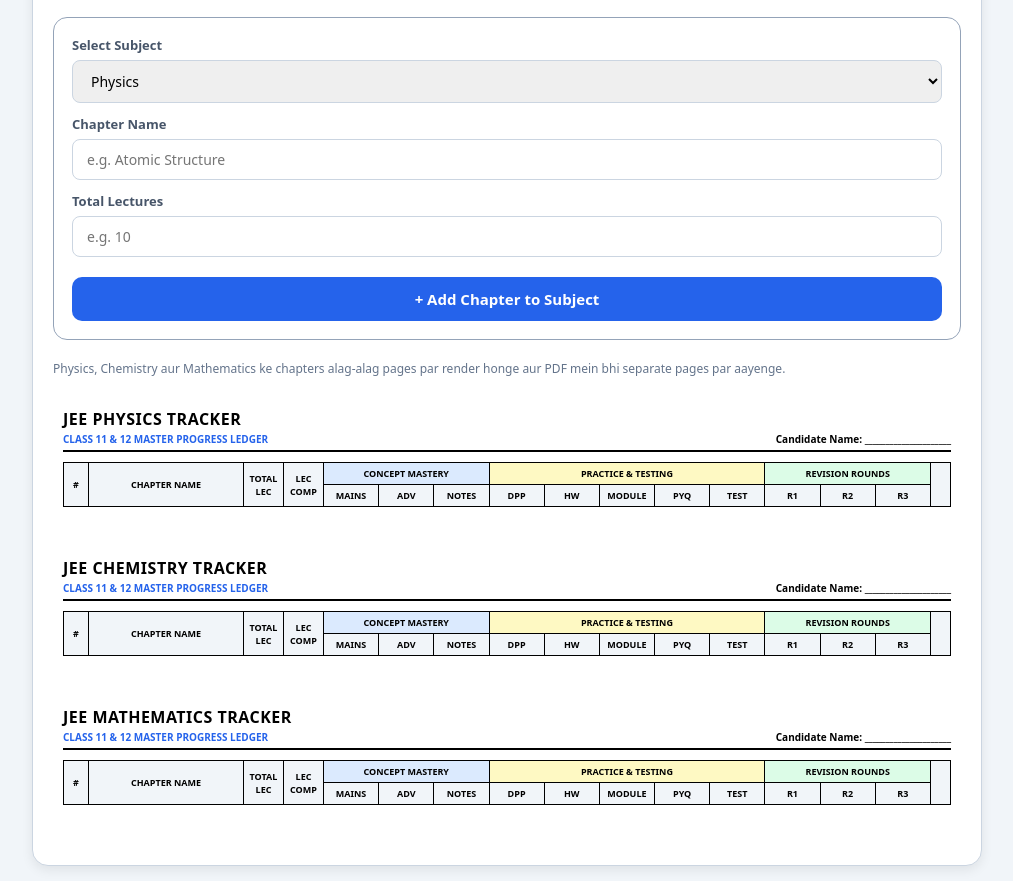
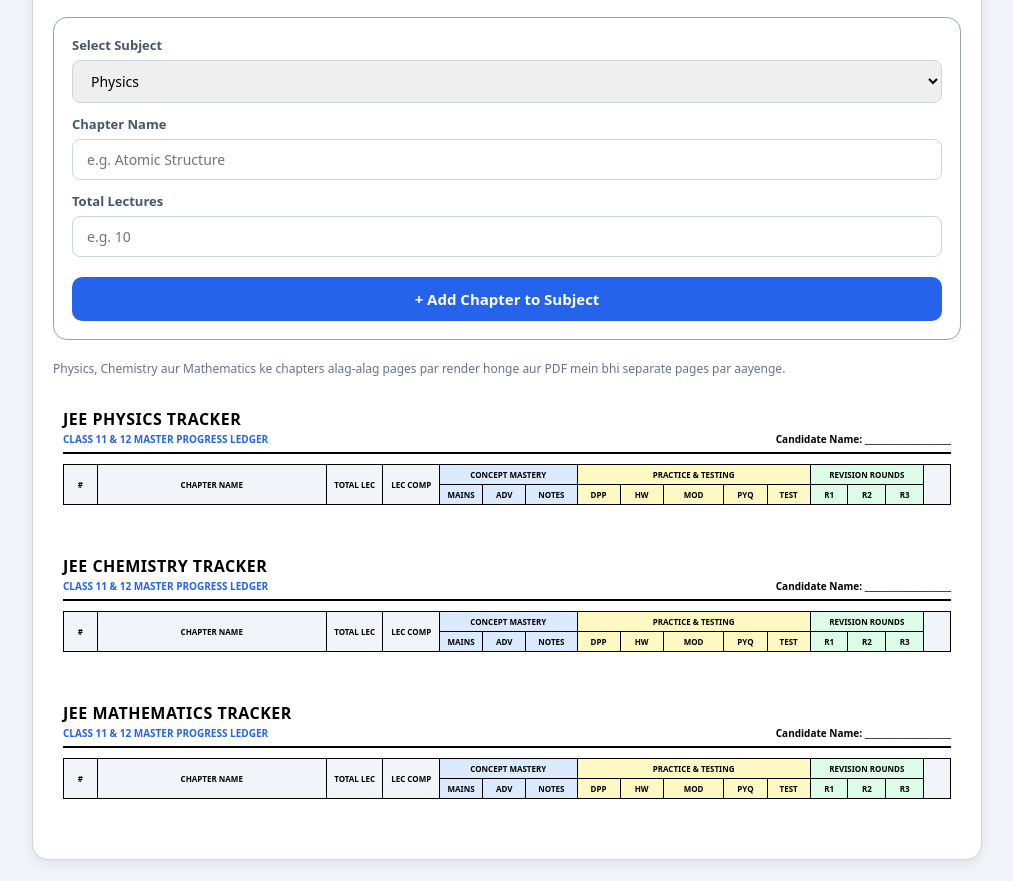
Before and after one commit to raj4rchives/Random, a website: page index.html in a window 1280 px wide. Shown: the part 162-1043 px from the top of the page, without its empty margins (133-1146 px from the left). Drawn offline with Linux system fonts and the light colour scheme.

Commit message:
Update index.html

```diff
--- a/index.html
+++ b/index.html
@@ -151,7 +151,7 @@
             justify-content: space-between;
             align-items: flex-end;
             border-bottom: 2px solid #000;
-            padding-bottom: 4px;
+            padding-bottom: 6px;
             margin-bottom: 10px;
         }
 
@@ -177,40 +177,43 @@
             color: #000;
         }
 
-        /* Fixed Layout to prevent table overflow */
+        /* Strict Table Layout to prevent column vertical text crunching */
         table.tracker-table {
             width: 100%;
             table-layout: fixed;
             border-collapse: collapse;
-            font-size: 10px;
+            font-size: 9px;
         }
 
         table.tracker-table th,
         table.tracker-table td {
             border: 1px solid #000000 !important;
-            padding: 4px 2px;
+            padding: 4px 1px;
             text-align: center;
             vertical-align: middle;
             color: #000;
-            word-break: break-word;
+            overflow: hidden;
+            text-overflow: ellipsis;
+            white-space: nowrap;
         }
 
-        th.head-main { background-color: #f1f5f9; font-size: 9px; font-weight: 800; }
-        th.head-concept { background-color: #dbeafe; color: #1e40af; font-weight: 800; font-size: 9px; }
-        th.head-practice { background-color: #fef9c3; color: #854d0e; font-weight: 800; font-size: 9px; }
-        th.head-revision { background-color: #dcfce7; color: #166534; font-weight: 800; font-size: 9px; }
+        th.head-main { background-color: #f1f5f9; font-size: 8px; font-weight: 800; }
+        th.head-concept { background-color: #dbeafe; color: #1e40af; font-weight: 800; font-size: 8px; }
+        th.head-practice { background-color: #fef9c3; color: #854d0e; font-weight: 800; font-size: 8px; }
+        th.head-revision { background-color: #dcfce7; color: #166534; font-weight: 800; font-size: 8px; }
 
         td.chap-cell {
             text-align: left;
             padding-left: 6px;
             font-weight: 700;
             font-size: 10px;
+            white-space: normal !important;
         }
 
         .box-tick {
             display: inline-block;
-            width: 11px;
-            height: 11px;
+            width: 10px;
+            height: 10px;
             border: 1px solid #000;
             border-radius: 2px;
             background: #fff;
@@ -222,7 +225,7 @@
             color: #ef4444;
             font-weight: bold;
             cursor: pointer;
-            font-size: 12px;
+            font-size: 11px;
         }
 
         @media print {
@@ -242,11 +245,11 @@
 
     <!-- Action Buttons -->
     <div class="action-grid">
-        <button class="btn btn-clear" onclick="clearAll()">Clear All</button>
-        <button class="btn btn-export" onclick="exportJSON()">📤 Export</button>
-        <button class="btn btn-import" onclick="document.getElementById('importFile').click()">📥 Import</button>
+        <button type="button" class="btn btn-clear" onclick="clearAll()">Clear All</button>
+        <button type="button" class="btn btn-export" onclick="exportJSON()">📤 Export</button>
+        <button type="button" class="btn btn-import" onclick="document.getElementById('importFile').click()">📥 Import</button>
         <input type="file" id="importFile" style="display: none;" accept=".json" onchange="importJSON(event)">
-        <button class="btn btn-download" onclick="downloadPDF()">📄 Download PDF</button>
+        <button type="button" class="btn btn-download" onclick="downloadPDF()">📄 Download PDF</button>
     </div>
 
     <!-- Input Form -->
@@ -289,29 +292,47 @@
                 <div class="pdf-meta">Candidate Name: _____________________</div>
             </div>
             <table class="tracker-table">
+                <colgroup>
+                    <col style="width: 25px;">
+                    <col style="width: 170px;">
+                    <col style="width: 42px;">
+                    <col style="width: 42px;">
+                    <col style="width: 32px;">
+                    <col style="width: 32px;">
+                    <col style="width: 38px;">
+                    <col style="width: 32px;">
+                    <col style="width: 32px;">
+                    <col style="width: 45px;">
+                    <col style="width: 32px;">
+                    <col style="width: 32px;">
+                    <col style="width: 28px;">
+                    <col style="width: 28px;">
+                    <col style="width: 28px;">
+                    <col style="width: 20px;">
+                </colgroup>
                 <thead>
                     <tr>
-                        <th rowspan="2" class="head-main" style="width: 25px;">#</th>
-                        <th rowspan="2" class="head-main" style="width: 155px;">CHAPTER NAME</th>
-                        <th rowspan="2" class="head-main" style="width: 40px;">TOTAL LEC</th>
-                        <th rowspan="2" class="head-main" style="width: 40px;">LEC COMP</th>
+                        <th rowspan="2" class="head-main">#</th>
+                        <th rowspan="2" class="head-main">CHAPTER NAME</th>
+                        <th rowspan="2" class="head-main">TOTAL LEC</th>
+                        <th rowspan="2" class="head-main">LEC COMP</th>
                         <th colspan="3" class="head-concept">CONCEPT MASTERY</th>
                         <th colspan="5" class="head-practice">PRACTICE & TESTING</th>
                         <th colspan="3" class="head-revision">REVISION ROUNDS</th>
-                        <th rowspan="2" class="head-main btn-delete-row" style="width: 20px;"></th>
+                        <th rowspan="2" class="head-main btn-delete-row"></th>
                     </tr>
                     <tr>
-                        <th class="head-main">MAINS</th>
-                        <th class="head-main">ADV</th>
-                        <th class="head-main">NOTES</th>
-                        <th class="head-main">DPP</th>
-                        <th class="head-main">HW</th>
-                        <th class="head-main">MODULE</th>
-                        <th class="head-main">PYQ</th>
-                        <th class="head-main">TEST</th>
-                        <th class="head-main">R1</th>
-                        <th class="head-main">R2</th>
-                        <th class="head-main">R3</th>
+                        <th class="head-concept">MAINS</th>
+                        <th class="head-concept">ADV</th>
+                        <th class="head-concept">NOTES</th>
+                        <th class="head-practice">DPP</th>
+                        <th class="head-practice">HW</th>
+                        <th class="head-practice">MOD</th>
+                        <th class="head-practice">PYQ</th>
+                        <th class="head-practice">TEST</th>
+                        <th class="head-revision">R1</th>
+                        <th class="head-revision">R2</th>
+                        <th class="head-revision">R3</th>
                     </tr>
                 </thead>
                 <tbody id="physicsTableBody"></tbody>
@@ -328,29 +349,47 @@
                 <div class="pdf-meta">Candidate Name: _____________________</div>
             </div>
             <table class="tracker-table">
+                <colgroup>
+                    <col style="width: 25px;">
+                    <col style="width: 170px;">
+                    <col style="width: 42px;">
+                    <col style="width: 42px;">
+                    <col style="width: 32px;">
+                    <col style="width: 32px;">
+                    <col style="width: 38px;">
+                    <col style="width: 32px;">
+                    <col style="width: 32px;">
+                    <col style="width: 45px;">
+                    <col style="width: 32px;">
+                    <col style="width: 32px;">
+                    <col style="width: 28px;">
+                    <col style="width: 28px;">
+                    <col style="width: 28px;">
+                    <col style="width: 20px;">
+                </colgroup>
                 <thead>
                     <tr>
-                        <th rowspan="2" class="head-main" style="width: 25px;">#</th>
-                        <th rowspan="2" class="head-main" style="width: 155px;">CHAPTER NAME</th>
-                        <th rowspan="2" class="head-main" style="width: 40px;">TOTAL LEC</th>
-                        <th rowspan="2" class="head-main" style="width: 40px;">LEC COMP</th>
+                        <th rowspan="2" class="head-main">#</th>
+                        <th rowspan="2" class="head-main">CHAPTER NAME</th>
+                        <th rowspan="2" class="head-main">TOTAL LEC</th>
+                        <th rowspan="2" class="head-main">LEC COMP</th>
                         <th colspan="3" class="head-concept">CONCEPT MASTERY</th>
                         <th colspan="5" class="head-practice">PRACTICE & TESTING</th>
                         <th colspan="3" class="head-revision">REVISION ROUNDS</th>
-                        <th rowspan="2" class="head-main btn-delete-row" style="width: 20px;"></th>
+                        <th rowspan="2" class="head-main btn-delete-row"></th>
                     </tr>
                     <tr>
-                        <th class="head-main">MAINS</th>
-                        <th class="head-main">ADV</th>
-                        <th class="head-main">NOTES</th>
-                        <th class="head-main">DPP</th>
-                        <th class="head-main">HW</th>
-                        <th class="head-main">MODULE</th>
-                        <th class="head-main">PYQ</th>
-                        <th class="head-main">TEST</th>
-                        <th class="head-main">R1</th>
-                        <th class="head-main">R2</th>
-                        <th class="head-main">R3</th>
+                        <th class="head-concept">MAINS</th>
+                        <th class="head-concept">ADV</th>
+                        <th class="head-concept">NOTES</th>
+                        <th class="head-practice">DPP</th>
+                        <th class="head-practice">HW</th>
+                        <th class="head-practice">MOD</th>
+                        <th class="head-practice">PYQ</th>
+                        <th class="head-practice">TEST</th>
+                        <th class="head-revision">R1</th>
+                        <th class="head-revision">R2</th>
+                        <th class="head-revision">R3</th>
                     </tr>
                 </thead>
                 <tbody id="chemistryTableBody"></tbody>
@@ -367,29 +406,47 @@
                 <div class="pdf-meta">Candidate Name: _____________________</div>
             </div>
             <table class="tracker-table">
+                <colgroup>
+                    <col style="width: 25px;">
+                    <col style="width: 170px;">
+                    <col style="width: 42px;">
+                    <col style="width: 42px;">
+                    <col style="width: 32px;">
+                    <col style="width: 32px;">
+                    <col style="width: 38px;">
+                    <col style="width: 32px;">
+                    <col style="width: 32px;">
+                    <col style="width: 45px;">
+                    <col style="width: 32px;">
+                    <col style="width: 32px;">
+                    <col style="width: 28px;">
+                    <col style="width: 28px;">
+                    <col style="width: 28px;">
+                    <col style="width: 20px;">
+                </colgroup>
                 <thead>
                     <tr>
-                        <th rowspan="2" class="head-main" style="width: 25px;">#</th>
-                        <th rowspan="2" class="head-main" style="width: 155px;">CHAPTER NAME</th>
-                        <th rowspan="2" class="head-main" style="width: 40px;">TOTAL LEC</th>
-                        <th rowspan="2" class="head-main" style="width: 40px;">LEC COMP</th>
+                        <th rowspan="2" class="head-main">#</th>
+                        <th rowspan="2" class="head-main">CHAPTER NAME</th>
+                        <th rowspan="2" class="head-main">TOTAL LEC</th>
+                        <th rowspan="2" class="head-main">LEC COMP</th>
                         <th colspan="3" class="head-concept">CONCEPT MASTERY</th>
                         <th colspan="5" class="head-practice">PRACTICE & TESTING</th>
                         <th colspan="3" class="head-revision">REVISION ROUNDS</th>
-                        <th rowspan="2" class="head-main btn-delete-row" style="width: 20px;"></th>
+                        <th rowspan="2" class="head-main btn-delete-row"></th>
                     </tr>
                     <tr>
-                        <th class="head-main">MAINS</th>
-                        <th class="head-main">ADV</th>
-                        <th class="head-main">NOTES</th>
-                        <th class="head-main">DPP</th>
-                        <th class="head-main">HW</th>
-                        <th class="head-main">MODULE</th>
-                        <th class="head-main">PYQ</th>
-                        <th class="head-main">TEST</th>
-                        <th class="head-main">R1</th>
-                        <th class="head-main">R2</th>
-                        <th class="head-main">R3</th>
+                        <th class="head-concept">MAINS</th>
+                        <th class="head-concept">ADV</th>
+                        <th class="head-concept">NOTES</th>
+                        <th class="head-practice">DPP</th>
+                        <th class="head-practice">HW</th>
+                        <th class="head-practice">MOD</th>
+                        <th class="head-practice">PYQ</th>
+                        <th class="head-practice">TEST</th>
+                        <th class="head-revision">R1</th>
+                        <th class="head-revision">R2</th>
+                        <th class="head-revision">R3</th>
                     </tr>
                 </thead>
                 <tbody id="mathematicsTableBody"></tbody>
@@ -422,7 +479,7 @@
     };
 
     function init() {
-        const saved = localStorage.getItem('jee_all_subjects_tracker');
+        const saved = localStorage.getItem('jee_all_subjects_tracker_v2');
         if (saved) {
             try {
                 syllabusData = JSON.parse(saved);
@@ -459,66 +516,3 @@
         });
         tbody.innerHTML = html;
     }
-
-    function renderAllTables() {
-        renderTableFor('Physics', 'physicsTableBody');
-        renderTableFor('Chemistry', 'chemistryTableBody');
-        renderTableFor('Mathematics', 'mathematicsTableBody');
-        localStorage.setItem('jee_all_subjects_tracker', JSON.stringify(syllabusData));
-    }
-
-    function addChapter() {
-        const subject = document.getElementById('subjectSelect').value;
-        const name = document.getElementById('chapNameInput').value.trim();
-        const total = document.getElementById('totLecInput').value.trim();
-
-        if (!name || !total) {
-            alert('Kripya Chapter Name aur Total Lectures dono fill karein!');
-            return;
-        }
-
-        if (!syllabusData[subject]) syllabusData[subject] = [];
-        syllabusData[subject].push({ name: name, total: total });
-
-        document.getElementById('chapNameInput').value = '';
-        document.getElementById('totLecInput').value = '';
-        renderAllTables();
-    }
-
-    function deleteChapter(subject, index) {
-        syllabusData[subject].splice(index, 1);
-        renderAllTables();
-    }
-
-    function clearAll() {
-        if (confirm('Kya aap saare subjects ka data clear karna chahte hain?')) {
-            syllabusData = { Physics: [], Chemistry: [], Mathematics: [] };
-            renderAllTables();
-        }
-    }
-
-    function exportJSON() {
-        const dataStr = "data:text/json;charset=utf-8," + encodeURIComponent(JSON.stringify(syllabusData, null, 2));
-        const downloadAnchor = document.createElement('a');
-        downloadAnchor.setAttribute("href", dataStr);
-        downloadAnchor.setAttribute("download", "jee_all_subjects_backup.json");
-        document.body.appendChild(downloadAnchor);
-        downloadAnchor.click();
-        downloadAnchor.remove();
-    }
-
-    function importJSON(event) {
-        const file = event.target.files[0];
-        if (!file) return;
-
-        const reader = new FileReader();
-        reader.onload = function(e) {
-            try {
-                const parsed = JSON.parse(e.target.result);
-                if (parsed.Physics || parsed.Chemistry || parsed.Mathematics) {
-                    syllabusData = parsed;
-                } else if (Array.isArray(parsed)) {
-                    syllabusData.Physics = parsed;
-                }
-                renderAllTables();
-                alert('Data successfully import ho gaya hai!');
```
